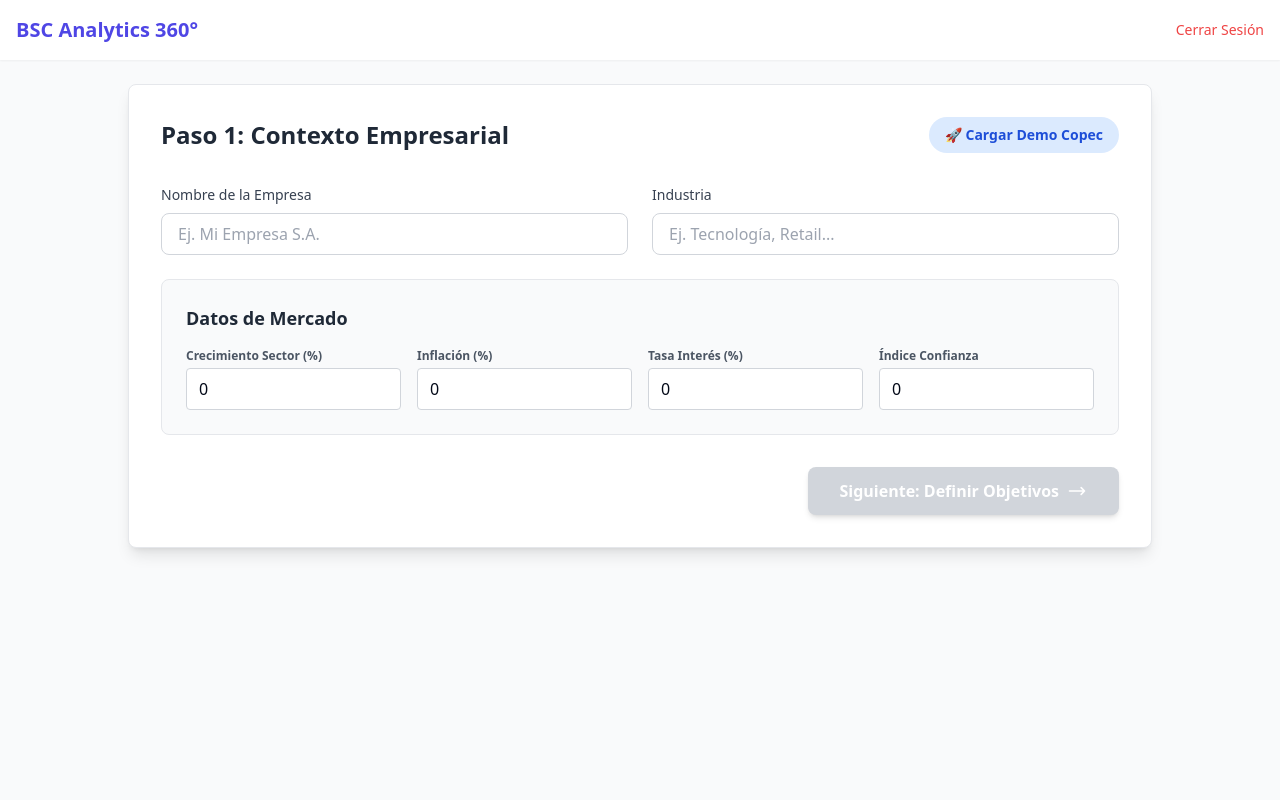
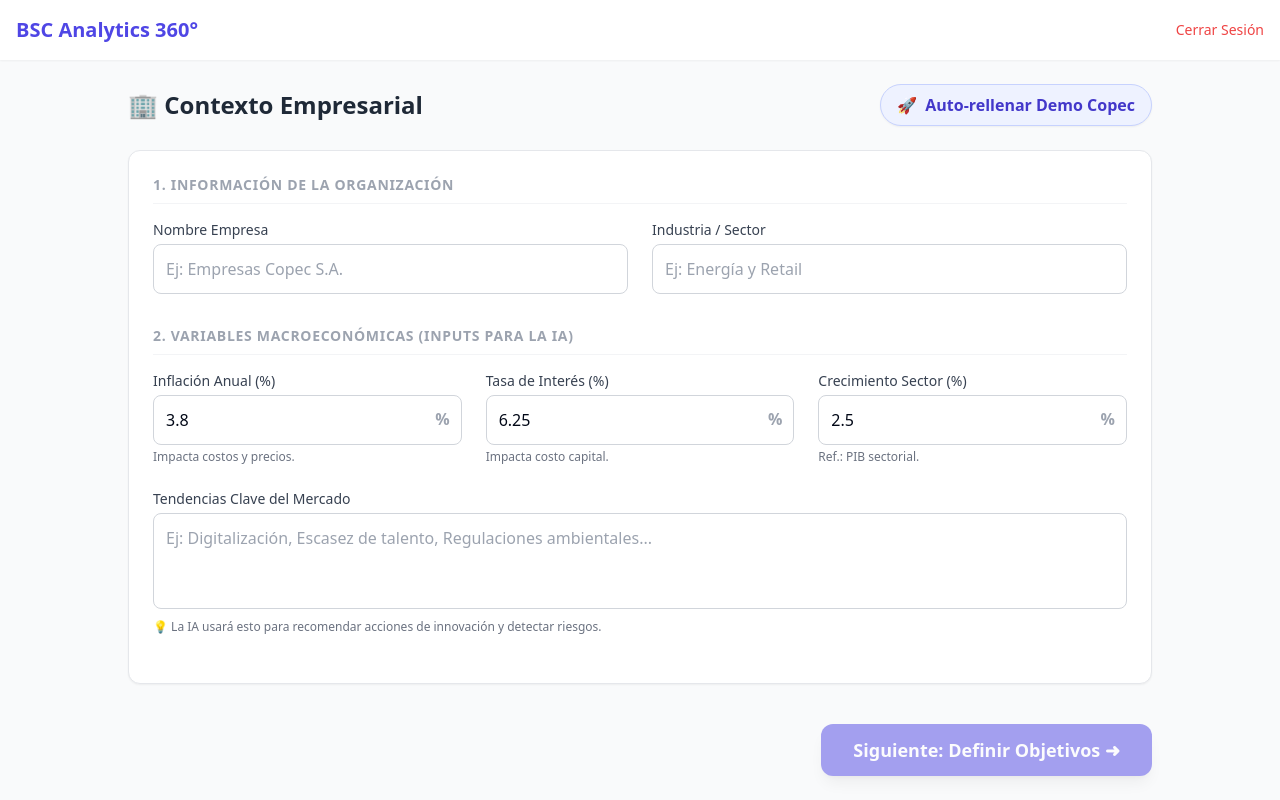
Before and after one commit to adgarces91-tech/bsc360-app, a React (Vite) app in the folder frontend/: page /dashboard in a window 1280 px wide. Built offline with nearby package versions, Linux system fonts and the light colour scheme; no server answers.

Commit message:
Update CompanyContextForm.tsx

```diff
--- a/frontend/src/components/CompanyContextForm.tsx
+++ b/frontend/src/components/CompanyContextForm.tsx
@@ -1,25 +1,14 @@
+// @ts-nocheck
 import { useState, useEffect } from 'react';
 
-// Demo Data constant (Can be moved to a shared constant file)
-const DEMO_DATA = {
-    company_data: {
-        name: "Empresas Copec S.A.",
-        industry: "Retail/Energía"
-    },
-    market_data: {
-        sector_growth: 4.2,
-        inflation: 3.8,
-        interest_rate: 6.25,
-        confidence_index: 68
-    },
-    bsc_objectives: [
-        { perspective: "Financiera", objective: "Maximizar ROIC en operaciones retail", kpi: "ROIC", current_value: 14.5, target_value: 18.0, unit: "%" },
-        { perspective: "Clientes", objective: "Aumentar la lealtad del cliente", kpi: "NPS", current_value: 42.0, target_value: 60.0, unit: "puntos" },
-        { perspective: "Procesos", objective: "Optimizar gestión de inventario", kpi: "Rotación", current_value: 8.5, target_value: 12.0, unit: "x" },
-        { perspective: "Aprendizaje", objective: "Desarrollar liderazgo de tienda", kpi: "% Certificados", current_value: 35.0, target_value: 85.0, unit: "%" },
-        { perspective: "ESG/ODS", objective: "Transición a energías renovables", kpi: "% Renovables", current_value: 12.0, target_value: 45.0, unit: "%" },
-    ]
-};
+// Demo Data: Objetivos reales de Copec para pre-cargar el paso 2 automáticamente
+const DEMO_OBJECTIVES_COPEC = [
+    { perspective: "Financiera", objective: "Maximizar ROIC en operaciones retail", kpi: "ROIC", current_value: 14.5, target_value: 18.0, unit: "%" },
+    { perspective: "Clientes", objective: "Aumentar la lealtad del cliente", kpi: "NPS", current_value: 42.0, target_value: 60.0, unit: "puntos" },
+    { perspective: "Procesos", objective: "Optimizar gestión de inventario", kpi: "Rotación", current_value: 8.5, target_value: 12.0, unit: "x" },
+    { perspective: "Aprendizaje", objective: "Desarrollar liderazgo de tienda", kpi: "% Certificados", current_value: 35.0, target_value: 85.0, unit: "%" },
+    { perspective: "ESG/ODS", objective: "Transición a energías renovables", kpi: "% Renovables", current_value: 12.0, target_value: 45.0, unit: "%" },
+];
 
 interface CompanyContextFormProps {
     data: any;
@@ -28,119 +17,175 @@ interface CompanyContextFormProps {
 }
 
 const CompanyContextForm = ({ data, onUpdate, onNext }: CompanyContextFormProps) => {
-    const [localData, setLocalData] = useState(data);
+    // Estado local inicializado con los datos que vengan del padre o valores por defecto
+    const [localData, setLocalData] = useState({
+        company_data: {
+            name: data.company_data?.name || '',
+            industry: data.company_data?.industry || '',
+            employees: data.company_data?.employees || '',
+            description: data.company_data?.description || ''
+        },
+        market_data: {
+            inflation: data.market_data?.inflation || 3.8,
+            interest_rate: data.market_data?.interest_rate || 6.25,
+            sector_growth: data.market_data?.sector_growth || 2.5,
+            trends: data.market_data?.trends || ''
+        },
+        // Guardamos los objetivos aquí también para pasarlos al padre al hacer auto-fill
+        bsc_objectives: data.bsc_objectives || []
+    });
 
+    // Sincronizar cambios con el componente padre (Dashboard.tsx)
     useEffect(() => {
-        setLocalData(data);
-    }, [data]);
+        onUpdate(localData);
+    }, [localData]);
 
     const handleChange = (section: string, field: string, value: any) => {
-        const newData = {
-            ...localData,
+        setLocalData(prev => ({
+            ...prev,
             [section]: {
-                ...localData[section],
+                ...prev[section],
                 [field]: value
             }
-        };
-        setLocalData(newData);
-        onUpdate(newData);
+        }));
     };
 
-    const loadDemo = () => {
-        // Load everything including objectives, but only show company/market here
-        onUpdate(DEMO_DATA);
+    // Función "Mágica": Rellena el contexto Y los objetivos del paso 2
+    const handleAutoFillCopec = () => {
+        const copecData = {
+            company_data: {
+                name: 'Empresas Copec S.A.',
+                industry: 'Energía y Retail',
+                employees: '15000',
+                description: 'Líder en distribución de combustibles y soluciones energéticas en Chile.'
+            },
+            market_data: {
+                inflation: 3.8,
+                interest_rate: 6.25,
+                sector_growth: 4.2,
+                trends: 'Transición energética, Electromovilidad, Experiencia de cliente digital'
+            },
+            bsc_objectives: DEMO_OBJECTIVES_COPEC // ¡Aquí ocurre la magia para el Paso 2!
+        };
+
+        setLocalData(copecData);
+        // Forzamos la actualización inmediata hacia arriba
+        onUpdate(copecData);
     };
 
     return (
-        <div className="bg-white p-8 rounded-lg shadow-lg border border-gray-200 animate-in fade-in slide-in-from-bottom-4 duration-500">
-            <div className="flex justify-between items-center mb-8">
-                <h2 className="text-2xl font-bold text-gray-800">Paso 1: Contexto Empresarial</h2>
+        <div className="space-y-6 animate-in slide-in-from-bottom-4 duration-500">
+
+            <div className="flex justify-between items-center">
+                <h2 className="text-2xl font-bold text-gray-800">🏢 Contexto Empresarial</h2>
                 <button
-                    onClick={loadDemo}
-                    className="px-4 py-2 bg-blue-100 text-blue-700 rounded-full text-sm font-semibold hover:bg-blue-200 transition-colors"
+                    onClick={handleAutoFillCopec}
+                    className="flex items-center gap-2 bg-indigo-50 text-indigo-700 px-4 py-2 rounded-full hover:bg-indigo-100 font-semibold transition-colors border border-indigo-200 shadow-sm"
                 >
-                    🚀 Cargar Demo Copec
+                    <span>🚀</span> Auto-rellenar Demo Copec
                 </button>
             </div>
 
-            <div className="space-y-6">
-                <div className="grid grid-cols-1 md:grid-cols-2 gap-6">
+            <div className="bg-white p-6 rounded-xl shadow-sm border border-gray-200">
+                {/* --- SECCIÓN 1: DATOS DE LA EMPRESA (Tipo B) --- */}
+                <h3 className="text-sm font-bold text-gray-400 uppercase tracking-wider mb-4 border-b border-gray-100 pb-2">
+                    1. Información de la Organización
+                </h3>
+
+                <div className="grid grid-cols-1 md:grid-cols-2 gap-6 mb-6">
                     <div>
-                        <label className="block text-sm font-medium text-gray-700 mb-2">Nombre de la Empresa</label>
+                        <label className="block text-sm font-medium text-gray-700 mb-1">Nombre Empresa</label>
                         <input
                             type="text"
                             value={localData.company_data.name}
                             onChange={(e) => handleChange('company_data', 'name', e.target.value)}
-                            className="w-full px-4 py-2 border border-gray-300 rounded-lg focus:ring-2 focus:ring-indigo-500 focus:border-indigo-500"
-                            placeholder="Ej. Mi Empresa S.A."
+                            className="w-full p-3 border border-gray-300 rounded-lg focus:ring-2 focus:ring-indigo-500 focus:border-indigo-500 outline-none transition-all"
+                            placeholder="Ej: Empresas Copec S.A."
                         />
                     </div>
                     <div>
-                        <label className="block text-sm font-medium text-gray-700 mb-2">Industria</label>
+                        <label className="block text-sm font-medium text-gray-700 mb-1">Industria / Sector</label>
                         <input
                             type="text"
                             value={localData.company_data.industry}
                             onChange={(e) => handleChange('company_data', 'industry', e.target.value)}
-                            className="w-full px-4 py-2 border border-gray-300 rounded-lg focus:ring-2 focus:ring-indigo-500 focus:border-indigo-500"
-                            placeholder="Ej. Tecnología, Retail..."
+                            className="w-full p-3 border border-gray-300 rounded-lg focus:ring-2 focus:ring-indigo-500 focus:border-indigo-500 outline-none transition-all"
+                            placeholder="Ej: Energía y Retail"
                         />
                     </div>
                 </div>
 
-                <div className="bg-gray-50 p-6 rounded-lg border border-gray-200">
-                    <h3 className="text-lg font-semibold text-gray-800 mb-4">Datos de Mercado</h3>
-                    <div className="grid grid-cols-2 md:grid-cols-4 gap-4">
-                        <div>
-                            <label className="block text-xs font-semibold text-gray-600 mb-1">Crecimiento Sector (%)</label>
+                {/* --- SECCIÓN 2: CONTEXTO DE MERCADO (Tipo A) --- */}
+                <h3 className="text-sm font-bold text-gray-400 uppercase tracking-wider mb-4 border-b border-gray-100 pb-2 pt-2">
+                    2. Variables Macroeconómicas (Inputs para la IA)
+                </h3>
+
+                <div className="grid grid-cols-1 md:grid-cols-3 gap-6 mb-6">
+                    <div>
+                        <label className="block text-sm font-medium text-gray-700 mb-1">Inflación Anual (%)</label>
+                        <div className="relative">
                             <input
                                 type="number"
-                                step="0.1"
+                                value={localData.market_data.inflation}
+                                onChange={(e) => handleChange('market_data', 'inflation', parseFloat(e.target.value))}
+                                className="w-full p-3 border border-gray-300 rounded-lg focus:ring-2 focus:ring-indigo-500 outline-none pr-8"
+                                placeholder="3.8"
+                            />
+                            <span className="absolute right-3 top-3 text-gray-400 font-bold">%</span>
+                        </div>
+                        <p className="text-xs text-gray-500 mt-1">Impacta costos y precios.</p>
+                    </div>
+
+                    <div>
+                        <label className="block text-sm font-medium text-gray-700 mb-1">Tasa de Interés (%)</label>
+                        <div className="relative">
+                            <input
+                                type="number"
+                                value={localData.market_data.interest_rate}
+                                onChange={(e) => handleChange('market_data', 'interest_rate', parseFloat(e.target.value))}
+                                className="w-full p-3 border border-gray-300 rounded-lg focus:ring-2 focus:ring-indigo-500 outline-none pr-8"
+                                placeholder="6.25"
+                            />
+                            <span className="absolute right-3 top-3 text-gray-400 font-bold">%</span>
+                        </div>
+                        <p className="text-xs text-gray-500 mt-1">Impacta costo capital.</p>
+                    </div>
+
+                    <div>
+                        <label className="block text-sm font-medium text-gray-700 mb-1">Crecimiento Sector (%)</label>
+                        <div className="relative">
+                            <input
+                                type="number"
                                 value={localData.market_data.sector_growth}
                                 onChange={(e) => handleChange('market_data', 'sector_growth', parseFloat(e.target.value))}
-                                className="w-full px-3 py-2 border border-gray-300 rounded focus:ring-indigo-500"
+                                className="w-full p-3 border border-gray-300 rounded-lg focus:ring-2 focus:ring-indigo-500 outline-none pr-8"
+                                placeholder="4.2"
                             />
+                            <span className="absolute right-3 top-3 text-gray-400 font-bold">%</span>
                         </div>
-                        <div>
-                            <label className="block text-xs font-semibold text-gray-600 mb-1">Inflación (%)</label>
-                            <input
-                                type="number"
-                                step="0.1"
-                                value={localData.market_data.inflation}
-                                onChange={(e) => handleChange('market_data', 'inflation', parseFloat(e.target.value))}
-                                className="w-full px-3 py-2 border border-gray-300 rounded focus:ring-indigo-500"
-                            />
-                        </div>
-                        <div>
-                            <label className="block text-xs font-semibold text-gray-600 mb-1">Tasa Interés (%)</label>
-                            <input
-                                type="number"
-                                step="0.01"
-                                value={localData.market_data.interest_rate}
-                                onChange={(e) => handleChange('market_data', 'interest_rate', parseFloat(e.target.value))}
-                                className="w-full px-3 py-2 border border-gray-300 rounded focus:ring-indigo-500"
-                            />
-                        </div>
-                        <div>
-                            <label className="block text-xs font-semibold text-gray-600 mb-1">Índice Confianza</label>
-                            <input
-                                type="number"
-                                value={localData.market_data.confidence_index}
-                                onChange={(e) => handleChange('market_data', 'confidence_index', parseInt(e.target.value))}
-                                className="w-full px-3 py-2 border border-gray-300 rounded focus:ring-indigo-500"
-                            />
-                        </div>
+                        <p className="text-xs text-gray-500 mt-1">Ref.: PIB sectorial.</p>
                     </div>
+                </div>
+
+                <div className="mb-6">
+                    <label className="block text-sm font-medium text-gray-700 mb-1">Tendencias Clave del Mercado</label>
+                    <textarea
+                        value={localData.market_data.trends}
+                        onChange={(e) => handleChange('market_data', 'trends', e.target.value)}
+                        className="w-full p-3 border border-gray-300 rounded-lg focus:ring-2 focus:ring-indigo-500 outline-none h-24 resize-none"
+                        placeholder="Ej: Digitalización, Escasez de talento, Regulaciones ambientales..."
+                    />
+                    <p className="text-xs text-gray-500 mt-1">💡 La IA usará esto para recomendar acciones de innovación y detectar riesgos.</p>
                 </div>
             </div>
 
-            <div className="mt-8 flex justify-end">
+            <div className="flex justify-end pt-4">
                 <button
                     onClick={onNext}
                     disabled={!localData.company_data.name}
-                    className="px-8 py-3 bg-indigo-600 text-white rounded-lg hover:bg-indigo-700 font-semibold shadow-md disabled:bg-gray-300 disabled:cursor-not-allowed flex items-center gap-2"
+                    className="bg-indigo-600 hover:bg-indigo-700 text-white px-8 py-3 rounded-xl font-bold text-lg shadow-lg hover:shadow-xl transition-all transform hover:-translate-y-1 disabled:opacity-50 disabled:cursor-not-allowed flex items-center gap-2"
                 >
-                    Siguiente: Definir Objetivos
-                    <svg className="w-5 h-5" fill="none" stroke="currentColor" viewBox="0 0 24 24"><path strokeLinecap="round" strokeLinejoin="round" strokeWidth={2} d="M17 8l4 4m0 0l-4 4m4-4H3" /></svg>
+                    Siguiente: Definir Objetivos ➜
                 </button>
             </div>
         </div>
```
